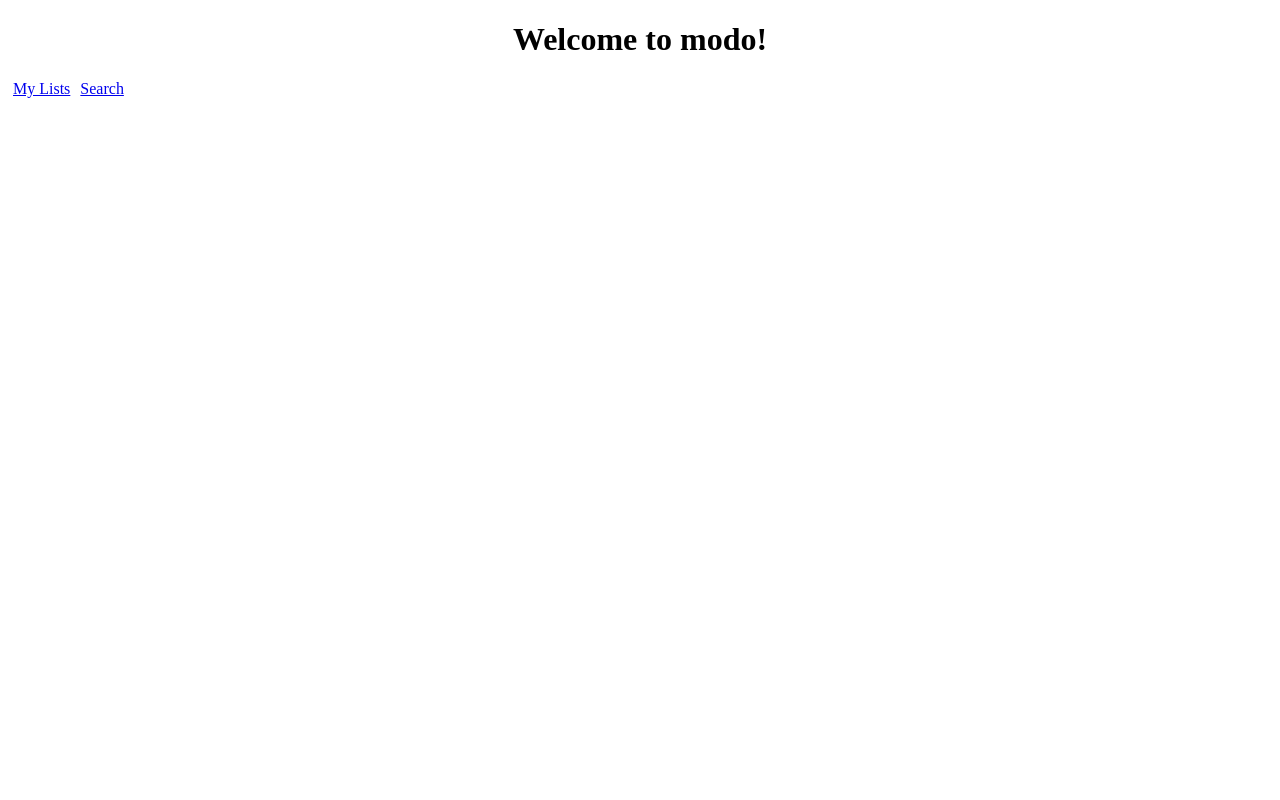
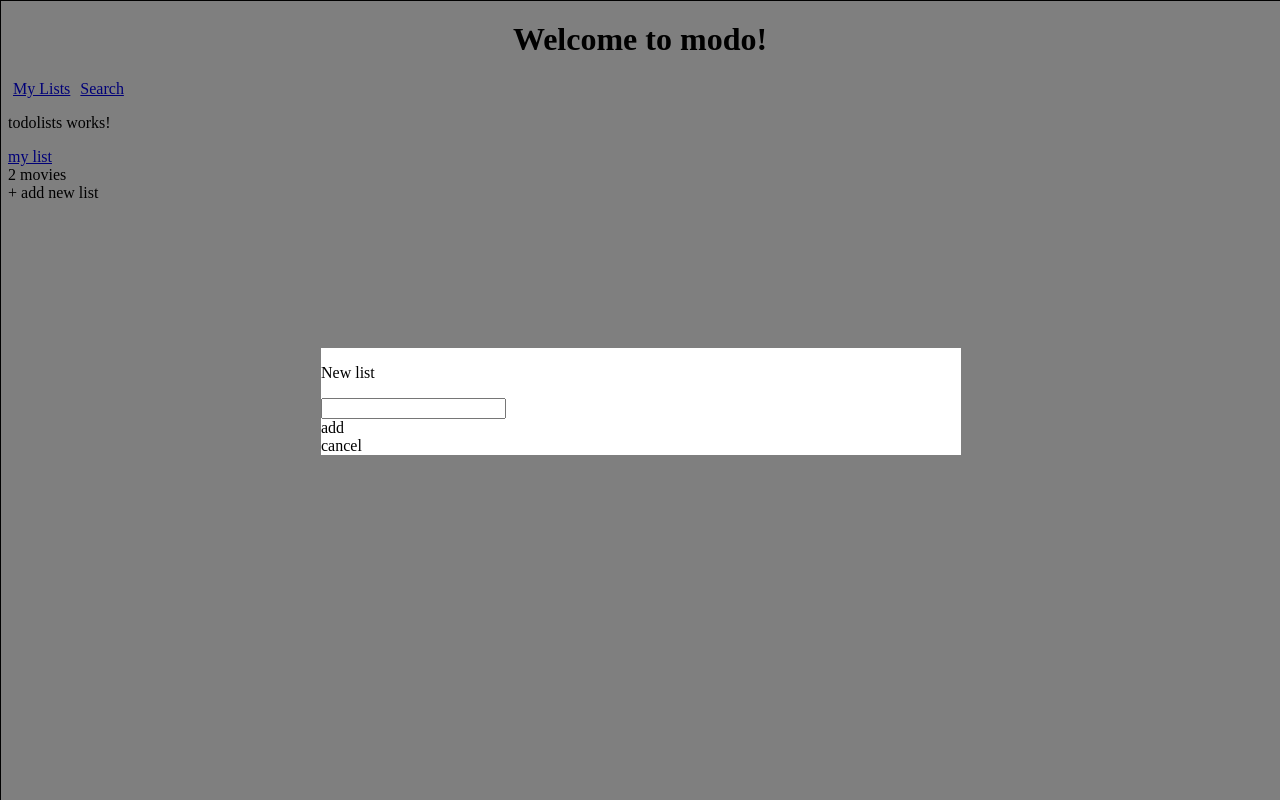
Before and after one commit to Feiyang1/modo, an Angular app: page /mylists/addlist in a window 1280 px wide. Before the commit this address led to /. Built offline with nearby package versions, Linux system fonts and the light colour scheme.

Commit message:
add new lists

```diff
--- /dev/null
+++ b/src/app/addlist/addlist.component.css
@@ -0,0 +1,21 @@
+:host {
+    display: block;
+    border: 1px solid black;
+    position: fixed; /* Sit on top of the page content */
+    width: 100%; /* Full width (cover the whole page) */
+    height: 100%; /* Full height (cover the whole page) */
+    top: 0;
+    left: 0;
+    right: 0;
+    bottom: 0;
+    background-color: rgba(0,0,0,0.5); /* Black background with opacity */
+    z-index: 2; /* Specify a stack order in case you're using a different order for other elements */
+    display: flex;
+    align-items: center;
+    justify-content: center;
+}
+
+.add-list-dialog {
+    background-color: white;
+    width: 50%;
+}
--- /dev/null
+++ b/src/app/addlist/addlist.component.html
@@ -0,0 +1,8 @@
+<div class="add-list-dialog">
+  <p>
+    New list
+  </p>
+  <input #listname type="text" />
+  <div (click)="add(listname.value)">add</div>
+  <div (click)="cancel()">cancel</div>
+</div>
--- /dev/null
+++ b/src/app/addlist/addlist.component.ts
@@ -0,0 +1,24 @@
+import { Component, OnInit } from '@angular/core';
+import { Router } from '@angular/router';
+
+@Component({
+  selector: 'app-addlist',
+  templateUrl: './addlist.component.html',
+  styleUrls: ['./addlist.component.css']
+})
+export class AddlistComponent implements OnInit {
+
+  constructor(private router: Router) { }
+
+  ngOnInit() {
+  }
+
+  cancel() {
+    this.router.navigate(['']);
+  }
+
+  add(listName: string) {
+    console.log('new list name is ', listName);
+  }
+
+}
--- a/src/app/app-routing.module.ts
+++ b/src/app/app-routing.module.ts
@@ -4,6 +4,7 @@ import { TodolistsComponent } from './todolists/todolists.component';
 import { SearchComponent } from './search/search.component';
 import { MovieDetailComponent } from './movie-detail/movie-detail.component';
 import { ListComponent } from './list/list.component';
+import { AddlistComponent } from './addlist/addlist.component';
 
 const routes: Routes = [
   {
@@ -13,6 +14,10 @@ const routes: Routes = [
       {
         path: 'list/:id',
         component: ListComponent
+      },
+      {
+        path: 'addlist',
+        component: AddlistComponent
       }
     ]
   },
--- a/src/app/app.module.ts
+++ b/src/app/app.module.ts
@@ -8,6 +8,7 @@ import { SearchComponent } from './search/search.component';
 import { HttpClientModule }    from '@angular/common/http';
 import { MovieDetailComponent } from './movie-detail/movie-detail.component';
 import { ListComponent } from './list/list.component';
+import { AddlistComponent } from './addlist/addlist.component';
 
 @NgModule({
   declarations: [
@@ -16,6 +17,7 @@ import { ListComponent } from './list/list.component';
     SearchComponent,
     MovieDetailComponent,
     ListComponent,
+    AddlistComponent,
   ],
   imports: [
     BrowserModule,
--- a/src/app/todolists/todolists.component.html
+++ b/src/app/todolists/todolists.component.html
@@ -8,5 +8,8 @@
   </a>
   <div>{{list.movies.length}} movies</div>
 </div>
+<div routerLink="addlist">
+  + add new list
+</div>
 
 <router-outlet></router-outlet>
--- a/src/app/todolists/todolists.component.ts
+++ b/src/app/todolists/todolists.component.ts
@@ -14,4 +14,8 @@ export class TodolistsComponent implements OnInit {
     this.lists = this.listsService.getLists();
   }
 
+  addList(): void {
+    console.log('add a list');
+  }
+
 }
```
Also changed, not shown: 1 other file (tests, documents, lock files or other folders).
